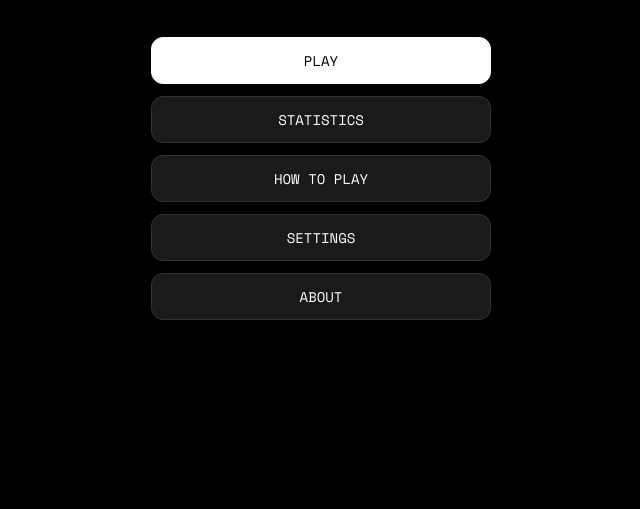
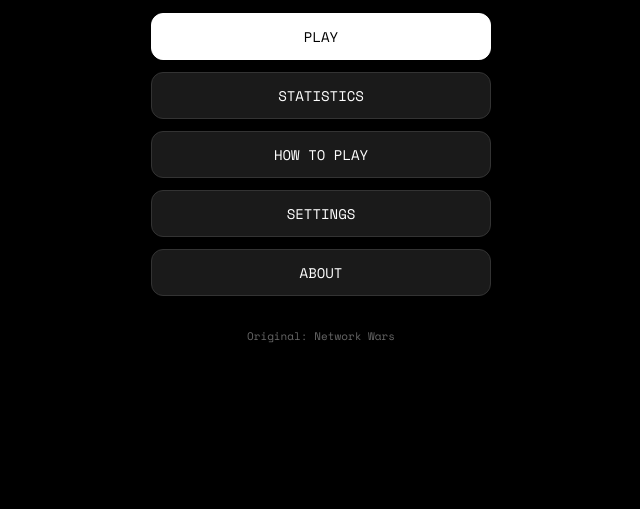
Before and after one commit to crissdotdev/onw, a plain HTML site: page index.html in a window 1280 px wide. Shown: the part 291-800 px from the top of the page, without its empty margins (319-959 px from the left). Drawn offline with nearby package versions, Linux system fonts and the light colour scheme.

Commit message:
feat: add link to network wars in main menu

```diff
--- a/index.html
+++ b/index.html
@@ -680,6 +680,7 @@ h1, h2, h3, h4 {
     <button class="btn btn--wide" id="btn-settings">SETTINGS</button>
     <button class="btn btn--wide" id="btn-about">ABOUT</button>
   </div>
+  <a href="https://networkwars.com" target="_blank" rel="noopener" style="margin-top:var(--sp-8);font-family:'Space Mono',monospace;font-size:11px;color:var(--text-muted);text-decoration:none;">Original: Network Wars</a>
 </div>
 
 <!-- GAME -->
```
